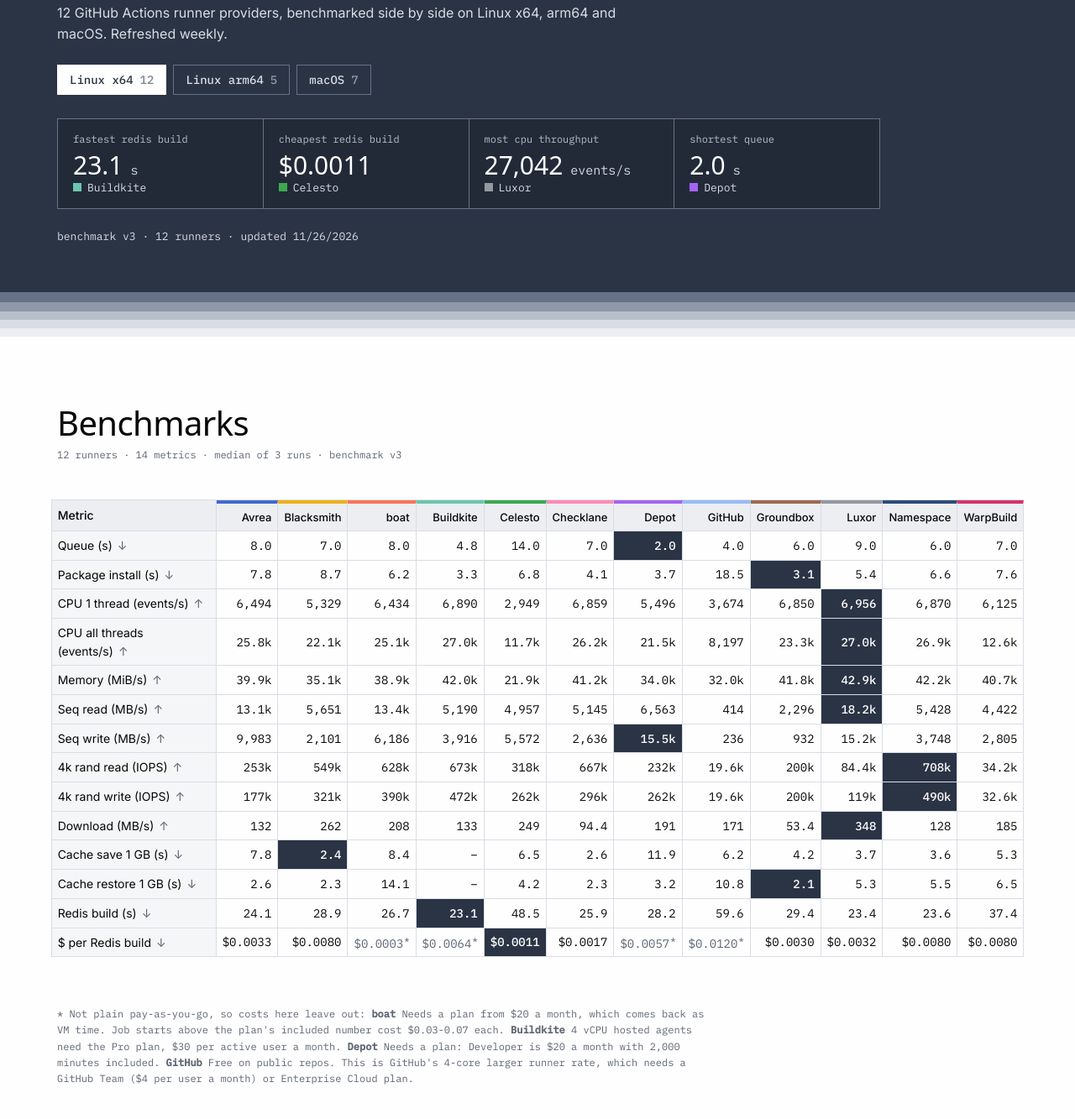
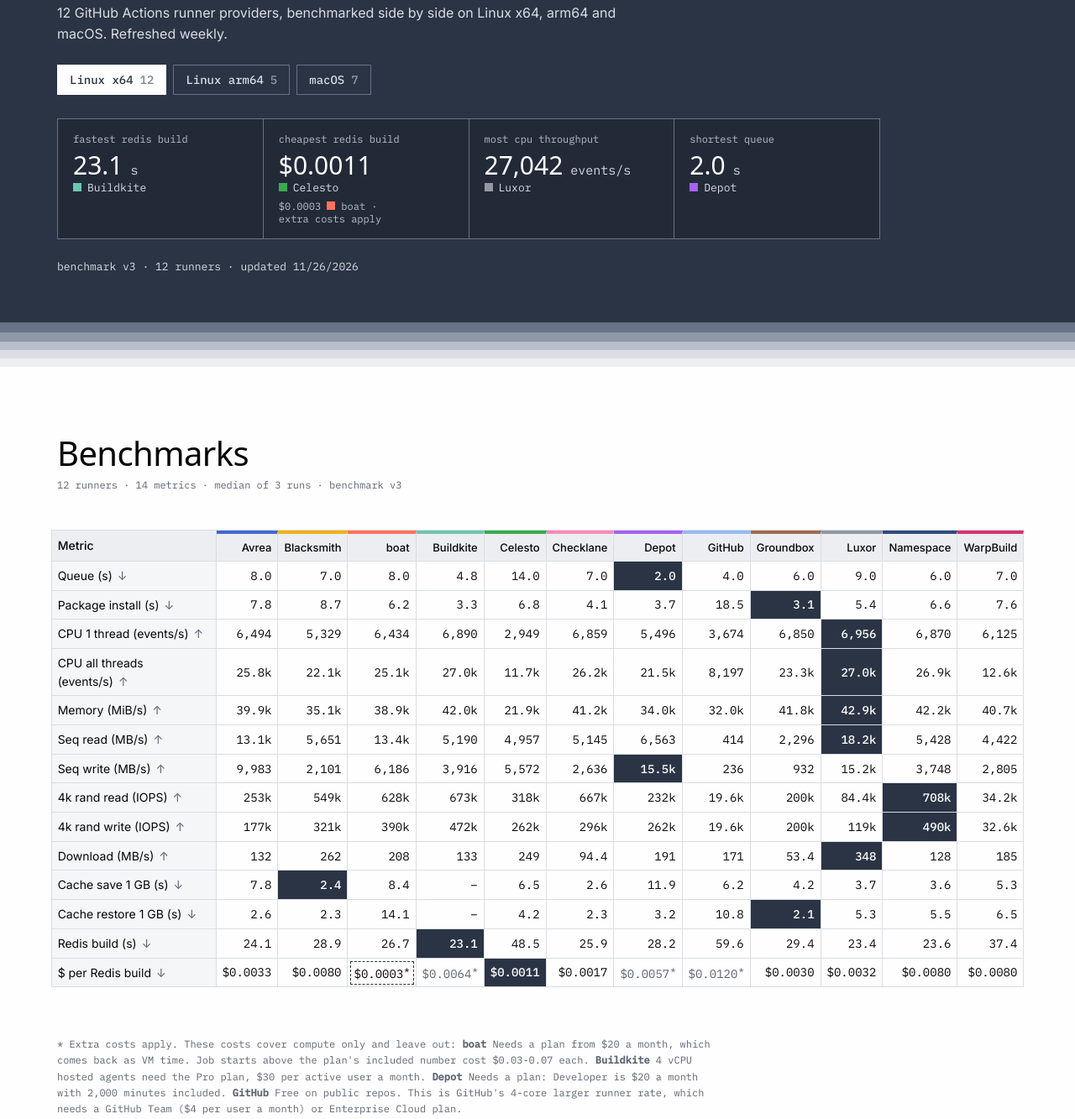
Before and after one commit to FlameWill/runnersbench, a plain HTML site: page index.html in a window 1280 px wide. Shown: the part 205-1538 px from the top of the page at 84% size. Drawn offline with Linux system fonts and the light colour scheme; a web font is replaced by a local one.

Commit message:
Rebuild site: flag lowest cost with extra costs

```diff
--- a/app.js
+++ b/app.js
@@ -88,7 +88,7 @@ function caveat(runner, metric) {
 function renderCaveats(runners) {
   const flagged = runners.filter((r) => r.pricing_caveat);
   for (const node of document.querySelectorAll(".pricing-notes")) {
-    node.replaceChildren(...(flagged.length ? ["* Not plain pay-as-you-go, so costs here leave out: ",
+    node.replaceChildren(...(flagged.length ? ["* Extra costs apply. These costs cover compute only and leave out: ",
       ...flagged.flatMap((r, i) => [i ? " " : "", el("strong", { textContent: r.provider_name }), ` ${r.pricing_caveat}`])] : []));
     node.hidden = !flagged.length;
   }
@@ -116,10 +116,23 @@ function eligible(runner, metric) {
   return !(metric.key === "redis_cost" && runner.pricing_caveat);
 }
 
+// The lowest value overall when it belongs to a runner with extra costs, so it can be flagged rather than ranked.
+function lowestWithFees(runners, metric) {
+  const first = ranked(runners, metric)[0];
+  return first && !eligible(first, metric) ? first : null;
+}
+
 function best(runners, metric) {
   const order = ranked(runners, metric);
   const top = order.find((r) => eligible(r, metric));
   return order.length > 1 && top ? top.medians[metric.key] : null;
+}
+
+function feesLine(runners, metric) {
+  const r = lowestWithFees(runners, metric);
+  if (!r) return null;
+  return el("div", { className: "who fees", title: r.pricing_caveat },
+    `${fmt(r.medians[metric.key], metric)} `, swatch(r), r.provider_name, " · ", el("span", { className: "nowrap", textContent: "extra costs apply" }));
 }
 
 function renderStats(data) {
@@ -133,13 +146,15 @@ function renderStats(data) {
       el("div", { className: "label", textContent: label }),
       el("div", { className: "value" }, fmt(winner.medians[key], metric), ...winners.map((r) => caveat(r, metric)),
         el("span", { className: "unit", textContent: metric.label.startsWith("$") ? "" : unit(metric) })),
-      el("div", { className: "who" }, ...winners.flatMap((r, i) => [i ? ", " : "", swatch(r), r.provider_name]))));
+      el("div", { className: "who" }, ...winners.flatMap((r, i) => [i ? ", " : "", swatch(r), r.provider_name])),
+      feesLine(data.runners, metric)));
   }
 }
 
 function renderTables(data) {
   const { runners, metrics } = data;
   const bests = Object.fromEntries(metrics.map((m) => [m.key, best(runners, m)]));
+  const withFees = Object.fromEntries(metrics.map((m) => [m.key, lowestWithFees(runners, m)]));
   document.getElementById("benchmarks-caption").textContent =
     `${runners.length} runners · ${metrics.length} metrics · median of ${Math.max(...runners.map((r) => r.sample_count))} runs · benchmark v${data.benchmark_versions.join(", ")}`;
   const benchmarks = document.getElementById("benchmarks");
@@ -161,7 +176,8 @@ function renderTables(data) {
         ...runners.map((r) => {
           const value = r.medians[m.key];
           const isBest = value !== null && value === bests[m.key] && eligible(r, m);
-          const cell = textCell(compact(value, m), isBest ? "num best" : eligible(r, m) ? "num" : "num caveated");
+          const className = isBest ? "num best" : withFees[m.key] === r ? "num lowest-fees" : eligible(r, m) ? "num" : "num caveated";
+          const cell = textCell(compact(value, m), className);
           if (value !== null) cell.append(caveat(r, m) ?? "");
           cell.title = rangeText(r, m);
           cell.dataset.row = m.key;
@@ -267,11 +283,14 @@ function renderBoards(data) {
           track.append(whisker);
         }
         const pct = spread(r, metric);
-        const rowClass = !eligible(r, metric) ? "row caveated" : value === top ? "row best" : "row";
+        const rowClass = r === lowestWithFees(data.runners, metric) ? "row lowest-fees"
+          : !eligible(r, metric) ? "row caveated" : value === top ? "row best" : "row";
         return el("div", { className: rowClass, title: `${r.label} · ${rangeText(r, metric)}` },
           el("span", { className: "name" }, swatch(r), r.provider_name),
           track,
-          el("span", { className: "val" }, fmt(value, metric), caveat(r, metric), pct === null ? null : el("span", { className: "spread", textContent: `±${pct}%` })));
+          el("span", { className: "val" }, fmt(value, metric), caveat(r, metric), rowClass === "row lowest-fees"
+            ? el("span", { className: "spread", textContent: "+ fees" })
+            : pct === null ? null : el("span", { className: "spread", textContent: `±${pct}%` })));
       })));
   }
 }
--- a/data.json
+++ b/data.json
@@ -1,5 +1,5 @@
 {
- "generated_at": "2026-11-26T08:53:02.621620+00:00",
+ "generated_at": "2026-11-26T09:03:21.202474+00:00",
  "sample_count": 71,
  "benchmark_versions": [
   3
--- a/index.html
+++ b/index.html
@@ -52,7 +52,7 @@
     "name": "Daniel Lockyer",
     "url": "https://x.com/daniellockyer"
    },
-   "dateModified": "2026-11-26T08:53:02.621620+00:00",
+   "dateModified": "2026-11-26T09:03:21.202474+00:00",
    "isAccessibleForFree": true,
    "sameAs": "https://github.com/lockyer-labs/runnersbench",
    "keywords": [
@@ -123,7 +123,7 @@
      "name": "Which GitHub Actions runner is the cheapest?",
      "acceptedAnswer": {
       "@type": "Answer",
-      "text": "On Linux x64, Celesto was the cheapest pay-as-you-go runner at $0.0011 per Redis build, against $0.0120 for GitHub. On Linux arm64, Blacksmith was the cheapest pay-as-you-go runner at $0.0050 per Redis build, against $0.0080 for GitHub. On macOS, Groundbox was the cheapest pay-as-you-go runner at $0.0117 per Redis build, against $0.0800 for WarpBuild. Costs use each provider's list price and how it rounds a job's duration; providers that need a plan or charge other fees are listed but not ranked cheapest."
+      "text": "On Linux x64, Celesto was the cheapest pay-as-you-go runner at $0.0011 per Redis build, against $0.0120 for GitHub. boat's compute cost was lower, at $0.0003, but extra costs apply: Needs a plan from $20 a month, which comes back as VM time. Job starts above the plan's included number cost $0.03-0.07 each. On Linux arm64, Blacksmith was the cheapest pay-as-you-go runner at $0.0050 per Redis build, against $0.0080 for GitHub. On macOS, Groundbox was the cheapest pay-as-you-go runner at $0.0117 per Redis build, against $0.0800 for WarpBuild. Costs use each provider's list price and how it rounds a job's duration; providers that need a plan or charge other fees are listed but not ranked cheapest."
      }
     },
     {
@@ -166,8 +166,8 @@
   <link rel="preconnect" href="https://fonts.googleapis.com">
   <link rel="preconnect" href="https://fonts.gstatic.com" crossorigin>
   <link rel="stylesheet" href="https://fonts.googleapis.com/css2?family=Funnel+Display:wght@500&family=IBM+Plex+Mono:wght@400;500&family=Inter:wght@400;500;600&display=swap">
-  <link rel="stylesheet" href="style.css?v=1795683182">
-  <script src="app.js?v=1795683182" defer></script>
+  <link rel="stylesheet" href="style.css?v=1795683801">
+  <script src="app.js?v=1795683801" defer></script>
 </head>
 <body>
   <header class="hero">
@@ -210,7 +210,7 @@
       <h2>Questions</h2>
       <div class="faq">
         <div><h3>Which GitHub Actions runner is the fastest?</h3><p>On Linux x64, Buildkite built Redis fastest, in 23.1 s, ahead of Luxor (23.4 s) and Namespace (23.6 s). On Linux arm64, Avrea built Redis fastest, in 19.9 s, ahead of Depot (38.7 s) and WarpBuild (42.3 s). On macOS, Groundbox built Redis fastest, in 13.2 s, ahead of Avrea (13.9 s) and WarpBuild (15.9 s). Build time is the median of three runs of make -j on the Redis source.</p></div>
-        <div><h3>Which GitHub Actions runner is the cheapest?</h3><p>On Linux x64, Celesto was the cheapest pay-as-you-go runner at $0.0011 per Redis build, against $0.0120 for GitHub. On Linux arm64, Blacksmith was the cheapest pay-as-you-go runner at $0.0050 per Redis build, against $0.0080 for GitHub. On macOS, Groundbox was the cheapest pay-as-you-go runner at $0.0117 per Redis build, against $0.0800 for WarpBuild. Costs use each provider&#x27;s list price and how it rounds a job&#x27;s duration; providers that need a plan or charge other fees are listed but not ranked cheapest.</p></div>
+        <div><h3>Which GitHub Actions runner is the cheapest?</h3><p>On Linux x64, Celesto was the cheapest pay-as-you-go runner at $0.0011 per Redis build, against $0.0120 for GitHub. boat&#x27;s compute cost was lower, at $0.0003, but extra costs apply: Needs a plan from $20 a month, which comes back as VM time. Job starts above the plan&#x27;s included number cost $0.03-0.07 each. On Linux arm64, Blacksmith was the cheapest pay-as-you-go runner at $0.0050 per Redis build, against $0.0080 for GitHub. On macOS, Groundbox was the cheapest pay-as-you-go runner at $0.0117 per Redis build, against $0.0800 for WarpBuild. Costs use each provider&#x27;s list price and how it rounds a job&#x27;s duration; providers that need a plan or charge other fees are listed but not ranked cheapest.</p></div>
         <div><h3>Which runner providers are compared?</h3><p>Linux x64: Avrea, Blacksmith, Buildkite, Celesto, Checklane, Depot, GitHub, Groundbox, Luxor, Namespace, WarpBuild and boat. Linux arm64: Avrea, Blacksmith, Depot, GitHub and WarpBuild. macOS: Avrea, Blacksmith, Depot, GitHub, Groundbox, Luxor and WarpBuild. Linux runners are each provider&#x27;s 4 vCPU size on Ubuntu 24.04; Macs are each provider&#x27;s smallest Apple Silicon size on macOS 26.</p></div>
         <div><h3>How are the runners benchmarked?</h3><p>Every runner runs the same script at the same moment, three times: sysbench CPU and memory tests after a warm-up, fio sequential and 4k random disk tests, a download from Cloudflare, package installs, a 1 GB actions/cache save and restore, and a Redis build. Queue time comes from the GitHub API. The site shows each metric&#x27;s median and the spread across runs.</p></div>
         <div><h3>Why do some runners cost more for short jobs?</h3><p>Blacksmith, GitHub, Namespace and WarpBuild bill by the minute, rounding every job up, so a 25-second job is charged as a full minute. Per-second providers charge only for the time used, which makes a large difference for short jobs.</p></div>
--- a/style.css
+++ b/style.css
@@ -192,6 +192,10 @@ tbody tr:hover td:not(.best) { background: var(--tint); }
 .row .spread { display: inline-block; min-width: 5ch; margin-left: 6px; color: var(--muted); font-size: 11px; font-weight: 400; text-align: right; }
 .row.best .name, .row.best .val { font-weight: 600; }
 .row.best .val::before { content: "★ "; color: #d49a00; }
+.row.lowest-fees .val::before { content: "☆ "; color: #d49a00; }
+td.lowest-fees { outline: 1.5px dashed var(--accent); outline-offset: -4px; }
+.nowrap { white-space: nowrap; }
+.stat .who.fees { margin-top: 6px; font-size: 12px; color: var(--p4); cursor: help; white-space: normal; }
 
 .swatch {
   display: inline-block;
```
